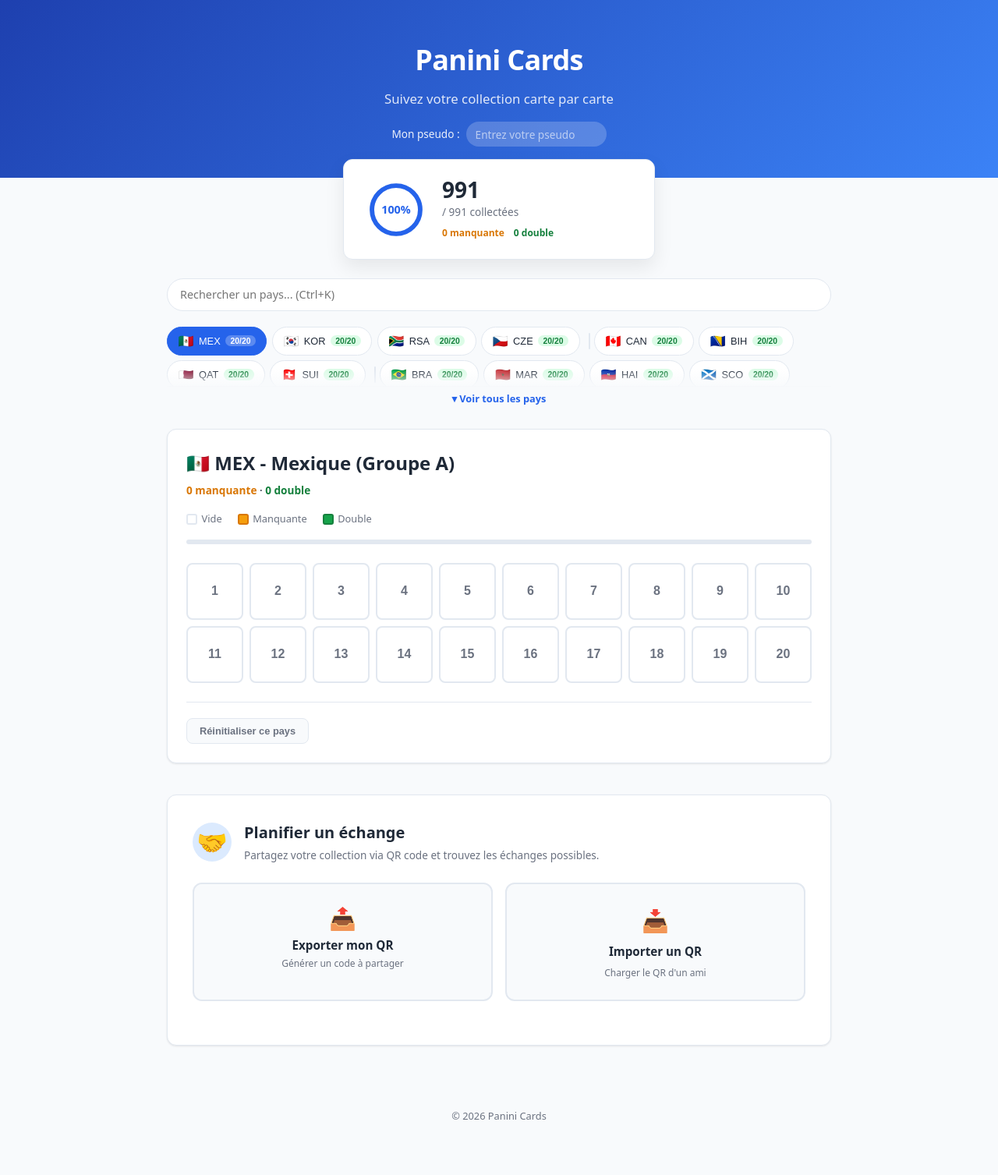
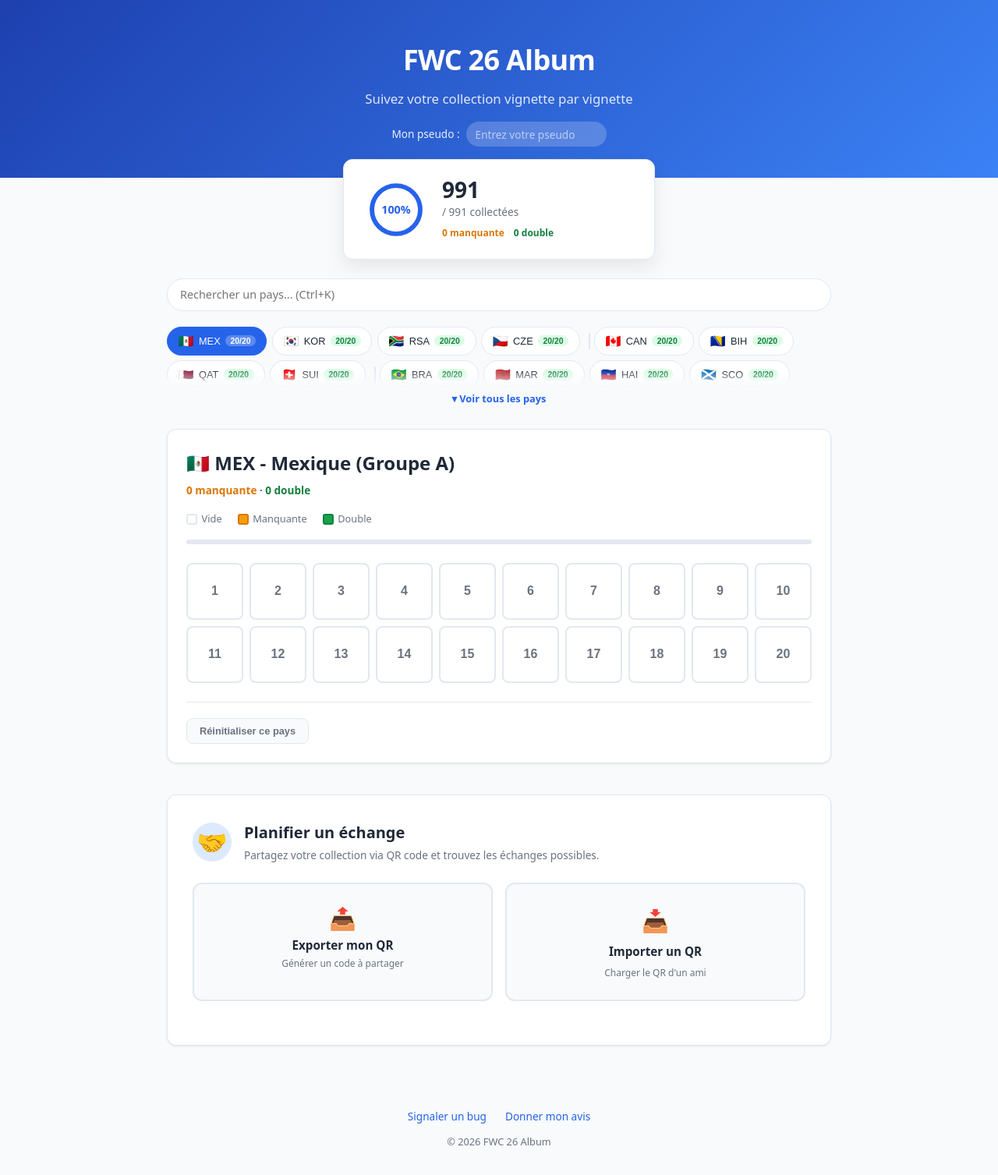
Before and after one commit to Vtik/fwc26-album, a plain HTML site: page index.html in a window 1280 px wide. Shown: the whole page at 78% size. Before the commit the page ends 1473 px from the top, so only its background shows below. Drawn offline with nearby package versions, Linux system fonts and the light colour scheme.

Commit message:
Rename to FWC 26 Album, remove Panini branding, update all references

```diff
--- a/css/style.css
+++ b/css/style.css
@@ -905,6 +905,24 @@ footer {
     margin-top: 3rem;
 }
 
+.footer-links {
+    display: flex;
+    justify-content: center;
+    gap: 1.5rem;
+    margin-bottom: 0.75rem;
+}
+
+.footer-links a {
+    font-size: 0.85rem;
+    color: var(--color-primary);
+    text-decoration: none;
+    font-weight: 500;
+}
+
+.footer-links a:hover {
+    text-decoration: underline;
+}
+
 footer p {
     color: var(--color-text-light);
     font-size: 0.8rem;
--- a/index.html
+++ b/index.html
@@ -3,7 +3,7 @@
 <head>
     <meta charset="UTF-8">
     <meta name="viewport" content="width=device-width, initial-scale=1.0">
-    <title>Panini Cards - Sélecteur de Cartes</title>
+    <title>FWC 26 Album - Suivi de collection</title>
     <link rel="stylesheet" href="css/style.css">
     <script src="https://cdn.jsdelivr.net/npm/qrcode-generator@1.4.4/qrcode.min.js"></script>
     <script src="https://cdn.jsdelivr.net/npm/jsqr@1.4.0/dist/jsQR.min.js"></script>
@@ -11,8 +11,8 @@
 <body>
     <header>
         <div class="container">
-            <h1 class="site-title">Panini Cards</h1>
-            <p class="site-subtitle">Suivez votre collection carte par carte</p>
+            <h1 class="site-title">FWC 26 Album</h1>
+            <p class="site-subtitle">Suivez votre collection vignette par vignette</p>
             <div class="username-bar">
                 <label for="username-input">Mon pseudo :</label>
                 <input type="text" id="username-input" placeholder="Entrez votre pseudo" autocomplete="off" spellcheck="false">
@@ -139,7 +139,11 @@
 
     <footer>
         <div class="container">
-            <p>&copy; 2026 Panini Cards</p>
+            <div class="footer-links">
+                <a href="https://github.com/VOTRE-USERNAME/fwc26-album/issues/new" target="_blank" rel="noopener">Signaler un bug</a>
+                <a href="https://github.com/VOTRE-USERNAME/fwc26-album/discussions" target="_blank" rel="noopener">Donner mon avis</a>
+            </div>
+            <p>&copy; 2026 FWC 26 Album</p>
         </div>
     </footer>
 
@@ -213,9 +217,9 @@
         ];
 
         const CARDS_PER_COUNTRY = 20;
-        const STORAGE_KEY = "panini-selections-v2";
-        const USERNAME_KEY = "panini-username";
-        const HISTORY_KEY = "panini-import-history";
+        const STORAGE_KEY = "fwc26-selections";
+        const USERNAME_KEY = "fwc26-username";
+        const HISTORY_KEY = "fwc26-import-history";
         const STATES = ["empty", "missing", "double"];
 
         // Get card count for a country (some have custom counts)
@@ -593,7 +597,7 @@
         });
 
         // --- QR Download ---
-        const SITE_URL = "https://votre-username.github.io/panini";
+        const SITE_URL = "https://votre-username.github.io/fwc26-album";
 
         document.getElementById("btn-download-qr").addEventListener("click", () => {
             const svgEl = document.querySelector("#qr-canvas svg");
@@ -641,7 +645,7 @@
                 ctx.fillText(SITE_URL, canvasW / 2, padding + topTextHeight + qrH + bottomTextHeight - 8);
 
                 const link = document.createElement("a");
-                link.download = `panini-${username}.png`;
+                link.download = `fwc26-${username}.png`;
                 link.href = canvas.toDataURL("image/png");
                 link.click();
             };
```
